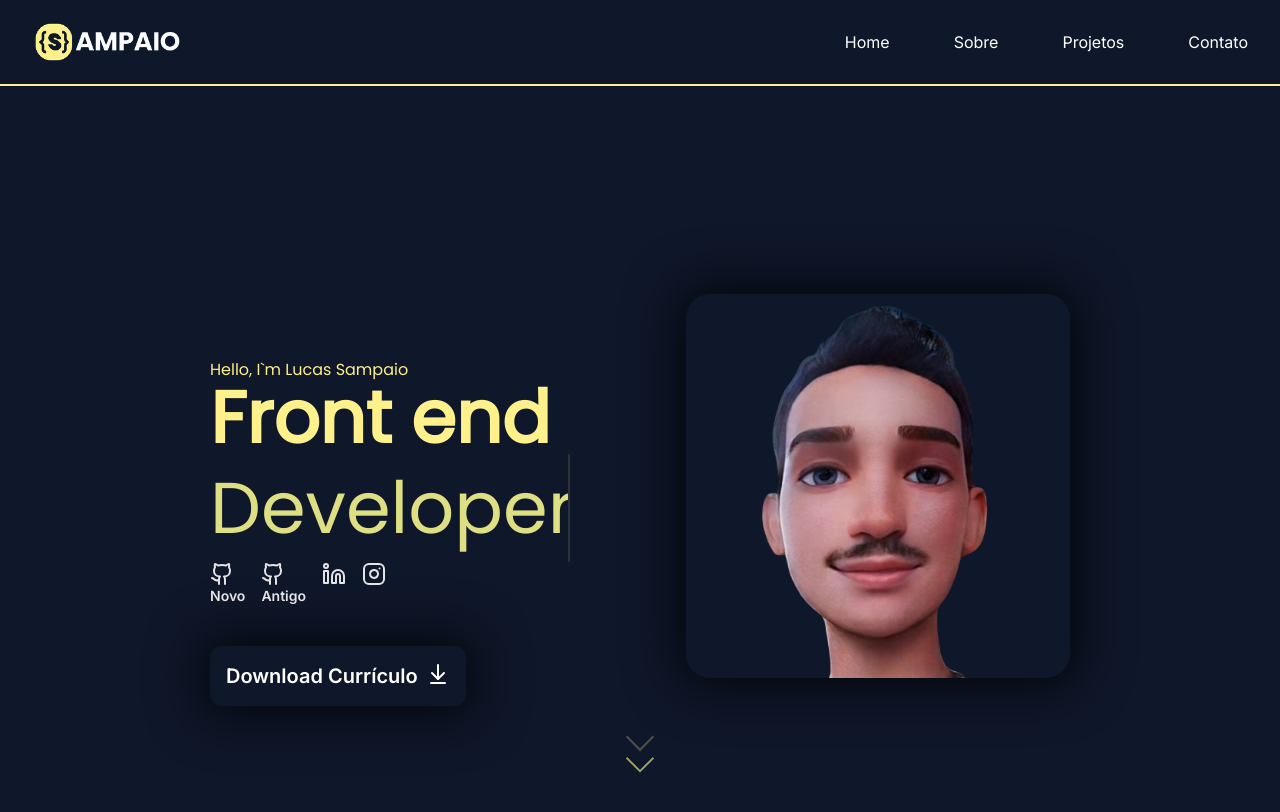
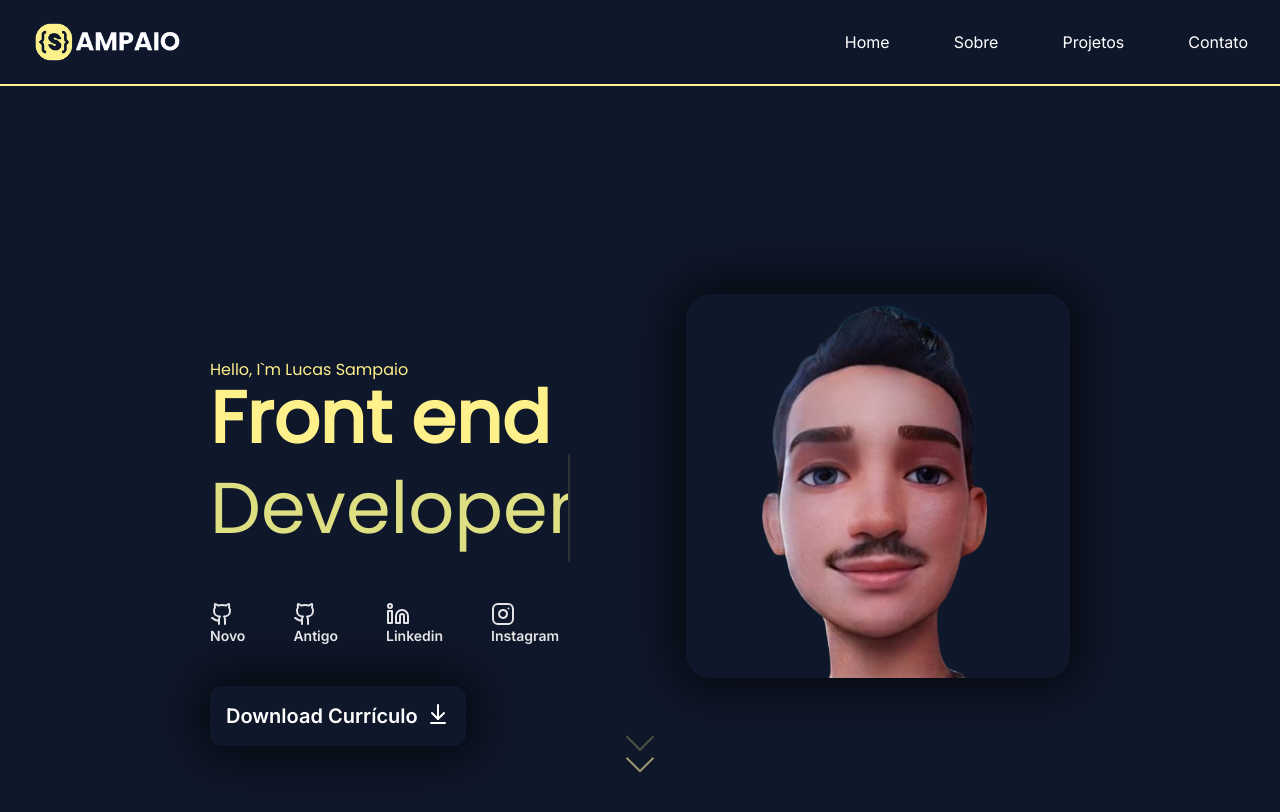
Before and after one commit to LucasSampaioOliveira1/Portfolio, a Next.js app: page / in a window 1280 px wide. Shown: the top 812 px of the page. Built offline with nearby package versions, Linux system fonts and the light colour scheme.

Commit message:
att resume

```diff
--- a/src/app/components/Resume.jsx
+++ b/src/app/components/Resume.jsx
@@ -15,7 +15,7 @@ const Resume = () => {
                 <h1 id="developer">
                     Developer
                 </h1>
-                <div className='flex flex-wrap gap-4'>
+                <div className='flex flex-wrap gap-12 mt-10'>
 
                     <a href="https://github.com/LucasSampaioOliveira1" className="text-sm font-semibold text-zinc-200 hover:text-yellow-200 transition duration-500" target="_blank">
                         <Github/>
@@ -29,10 +29,12 @@ const Resume = () => {
 
                     <a href="https://www.linkedin.com/in/lucas-sampaio-467578306/" className="text-sm font-semibold text-zinc-200 hover:text-yellow-200 transition duration-500" target="_blank">
                         <Linkedin/>
+                        <p>Linkedin</p>
                     </a>
 
                     <a href="https://www.instagram.com/lucas.sampaio33/" className="text-sm font-semibold text-zinc-200 hover:text-yellow-200 transition duration-500" target="_blank">
                         <Instagram/>
+                        <p>Instagram</p>
                     </a>
                 </div>
 
```
